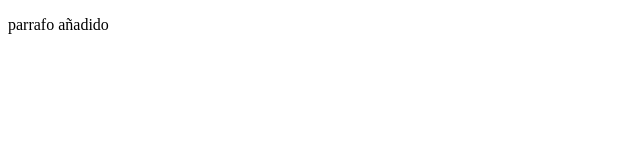
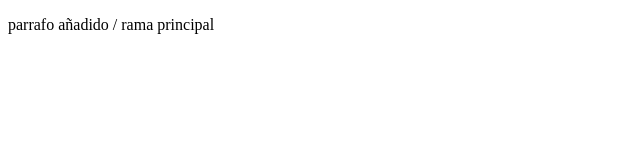
Before and after one commit to IvanLC08/ProyectoGit, a plain HTML site: page index.html in a window 1280 px wide. Shown: the whole page, without its empty margins (0-640 px from the left). Drawn offline with Linux system fonts and the light colour scheme.

Commit message:
Cambiado el texto del parrafo

```diff
--- a/index.html
+++ b/index.html
@@ -8,7 +8,7 @@
 </head>
 <body>
     <p>
-        parrafo añadido
+        parrafo añadido / rama principal
     </p>
 </body>
 </html>
```
